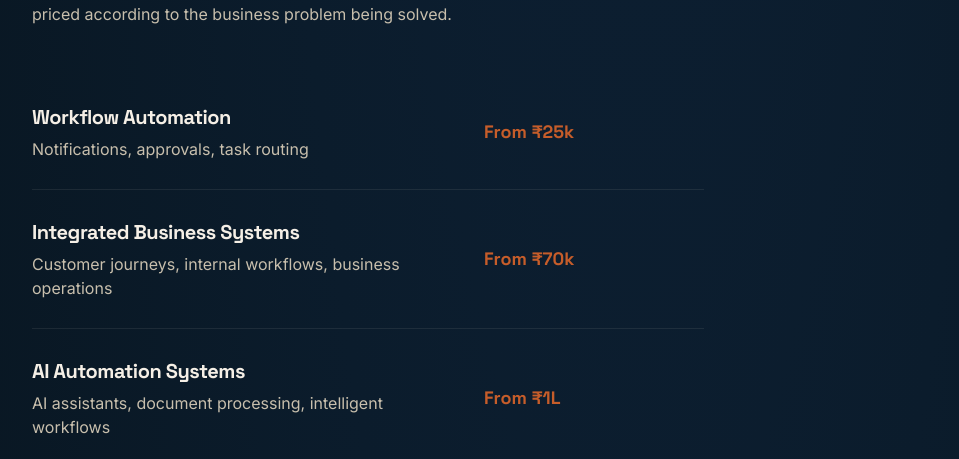
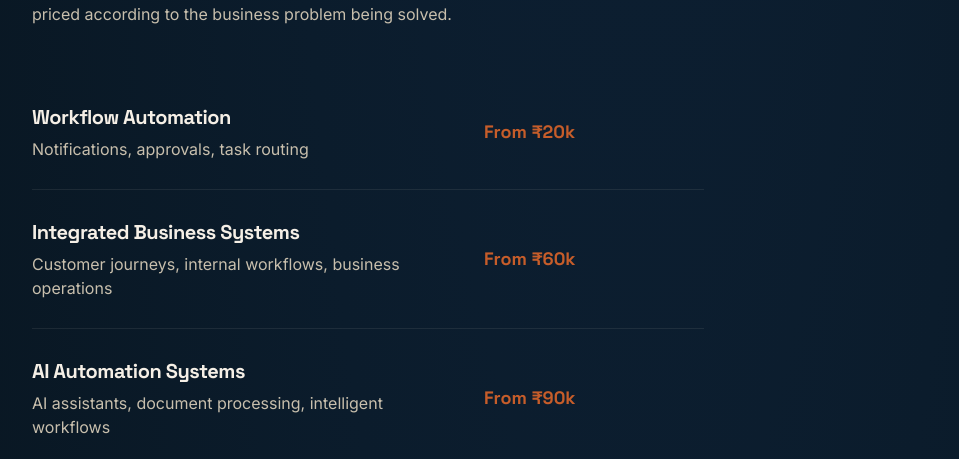
Before and after one commit to TonyEditSelf/tofabza, a Next.js app: page /first-projects in a window 1280 px wide. Shown: the part 2682-3141 px from the top of the page, without its empty margins (0-959 px from the left). Built offline with nearby package versions, Linux system fonts and the light colour scheme; no server answers.

Commit message:
price change

```diff
--- a/app/first-projects/page.jsx
+++ b/app/first-projects/page.jsx
@@ -48,17 +48,17 @@ const PRICING_TIERS = [
   {
     label: "Workflow Automation",
     example: "Notifications, approvals, task routing",
-    range: "From ₹25k",
+    range: "From ₹20k",
   },
   {
     label: "Integrated Business Systems",
     example: "Customer journeys, internal workflows, business operations",
-    range: "From ₹70k",
+    range: "From ₹60k",
   },
   {
     label: "AI Automation Systems",
     example: "AI assistants, document processing, intelligent workflows",
-    range: "From ₹1L",
+    range: "From ₹90k",
   },
 ];
 
```
